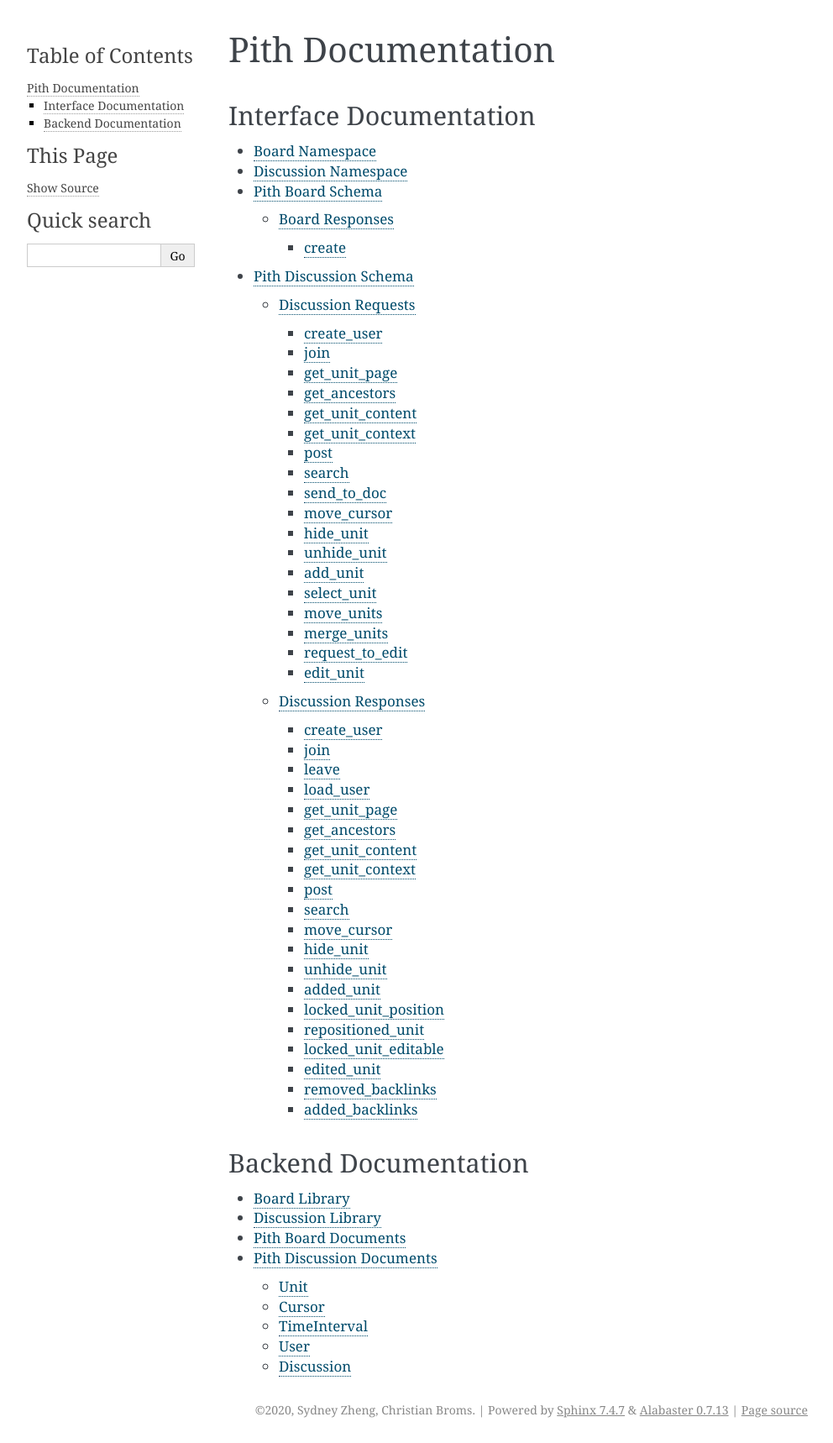
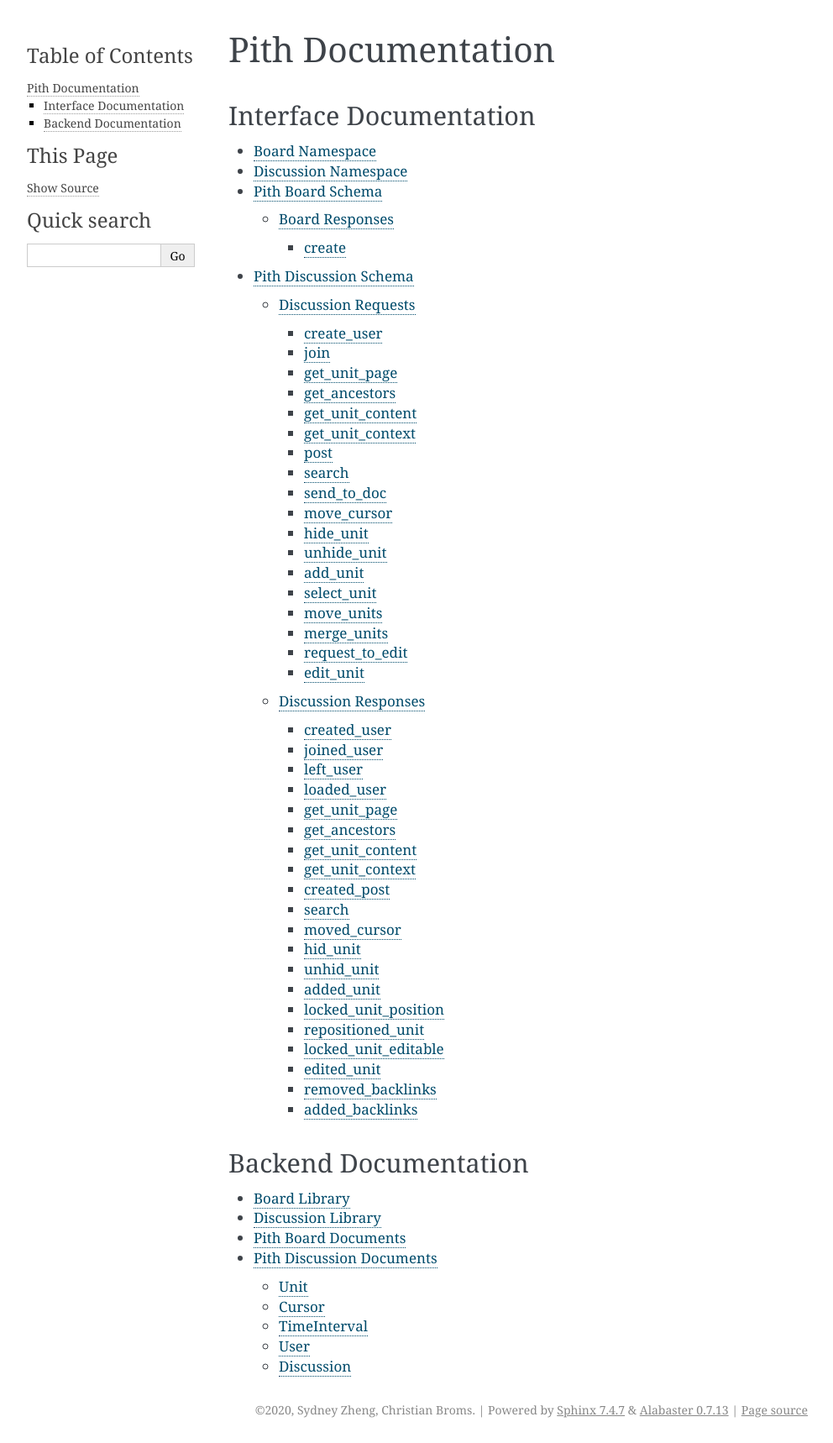
Before and after one commit to cbroms/pith, a Sphinx documentation site: the page built from docs/source/index.rst, in a window 1280 px wide. Shown: the whole page at 84% size, without its empty margins (148-1140 px from the left). Built offline with Sphinx 7.4.7, drawn with Linux system fonts in a browser that asks for light colours; pages that are not in the unit, such as notebooks, are missing from menus.

Commit message:
completed action phrase for schema resposne

```diff
--- a/docs/source/discussion_schema.rst
+++ b/docs/source/discussion_schema.rst
@@ -141,30 +141,30 @@ edit_unit
 Discussion Responses
 *************************************
 
-.. _dres_create_user-label:
+.. _dres_created_user-label:
 
-create_user
+created_user
 =====================================
 
-.. jsonschema:: ../../backend/src/schema/discussion/responses/create_user.json
+.. jsonschema:: ../../backend/src/schema/discussion/responses/created_user.json
 
-.. _dres_join-label:
+.. _dres_joined_user-label:
 
-join
+joined_user
 =====================================
 
-.. jsonschema:: ../../backend/src/schema/discussion/responses/join.json
+.. jsonschema:: ../../backend/src/schema/discussion/responses/joined_user.json
 
-.. _dres_leave-label:
+.. _dres_left_user-label:
 
-leave
+left_user
 =====================================
 
-.. jsonschema:: ../../backend/src/schema/discussion/responses/leave.json
+.. jsonschema:: ../../backend/src/schema/discussion/responses/left_user.json
 
-.. _dres_load_user-label:
+.. _dres_loaded_user-label:
 
-load_user
+loaded_user
 =====================================
 
 - **cursors** - Map of active user IDs to cursor positions.
@@ -173,7 +173,7 @@ load_user
 - **chat_history** - List of the unit IDs.
 - **chat_map** - Array of units in the chat history as well as their forward links.
 
-.. jsonschema:: ../../backend/src/schema/discussion/responses/load_user.json
+.. jsonschema:: ../../backend/src/schema/discussion/responses/loaded_user.json
 
 .. _dres_get_unit_page-label:
 
@@ -218,9 +218,9 @@ get_unit_context
 
 .. jsonschema:: ../../backend/src/schema/discussion/responses/get_unit_context.json
 
-.. _dres_post-label:
+.. _dres_created_post-label:
 
-post
+created_post
 =====================================
 
 - **created_at** - Creation time of unit.
@@ -228,7 +228,7 @@ post
 - **unit_id** - ID of the unit.
 - **pith** - Pith of the unit.
 
-.. jsonschema:: ../../backend/src/schema/discussion/responses/post.json
+.. jsonschema:: ../../backend/src/schema/discussion/responses/created_post.json
 
 .. _dres_search-label:
 
@@ -239,26 +239,26 @@ search
 
 .. jsonschema:: ../../backend/src/schema/discussion/responses/search.json
 
-.. _dres_move_cursor-label:
+.. _dres_moved_cursor-label:
 
-move_cursor
+moved_cursor
 =====================================
 
-.. jsonschema:: ../../backend/src/schema/discussion/responses/move_cursor.json
+.. jsonschema:: ../../backend/src/schema/discussion/responses/moved_cursor.json
 
-.. _dres_hide_unit-label:
+.. _dres_hid_unit-label:
 
-hide_unit
+hid_unit
 =====================================
 
-.. jsonschema:: ../../backend/src/schema/discussion/responses/hide_unit.json
+.. jsonschema:: ../../backend/src/schema/discussion/responses/hid_unit.json
 
-.. _dres_unhide_unit-label:
+.. _dres_unhid_unit-label:
 
-unhide_unit
+unhid_unit
 =====================================
 
-.. jsonschema:: ../../backend/src/schema/discussion/responses/unhide_unit.json
+.. jsonschema:: ../../backend/src/schema/discussion/responses/unhid_unit.json
 
 .. _dres_added_unit-label:
 
```
Also changed, not shown: 19 other files.
